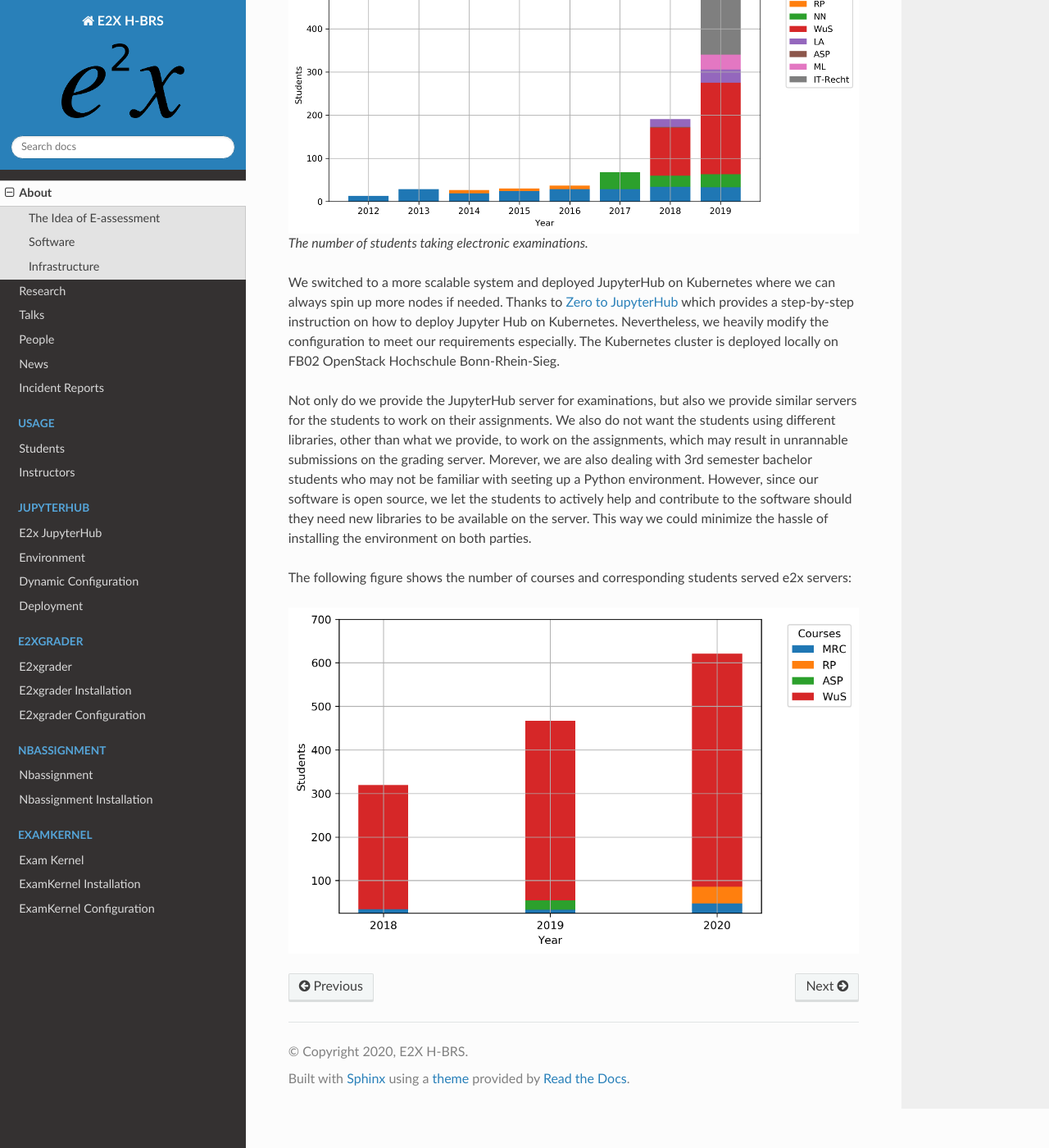
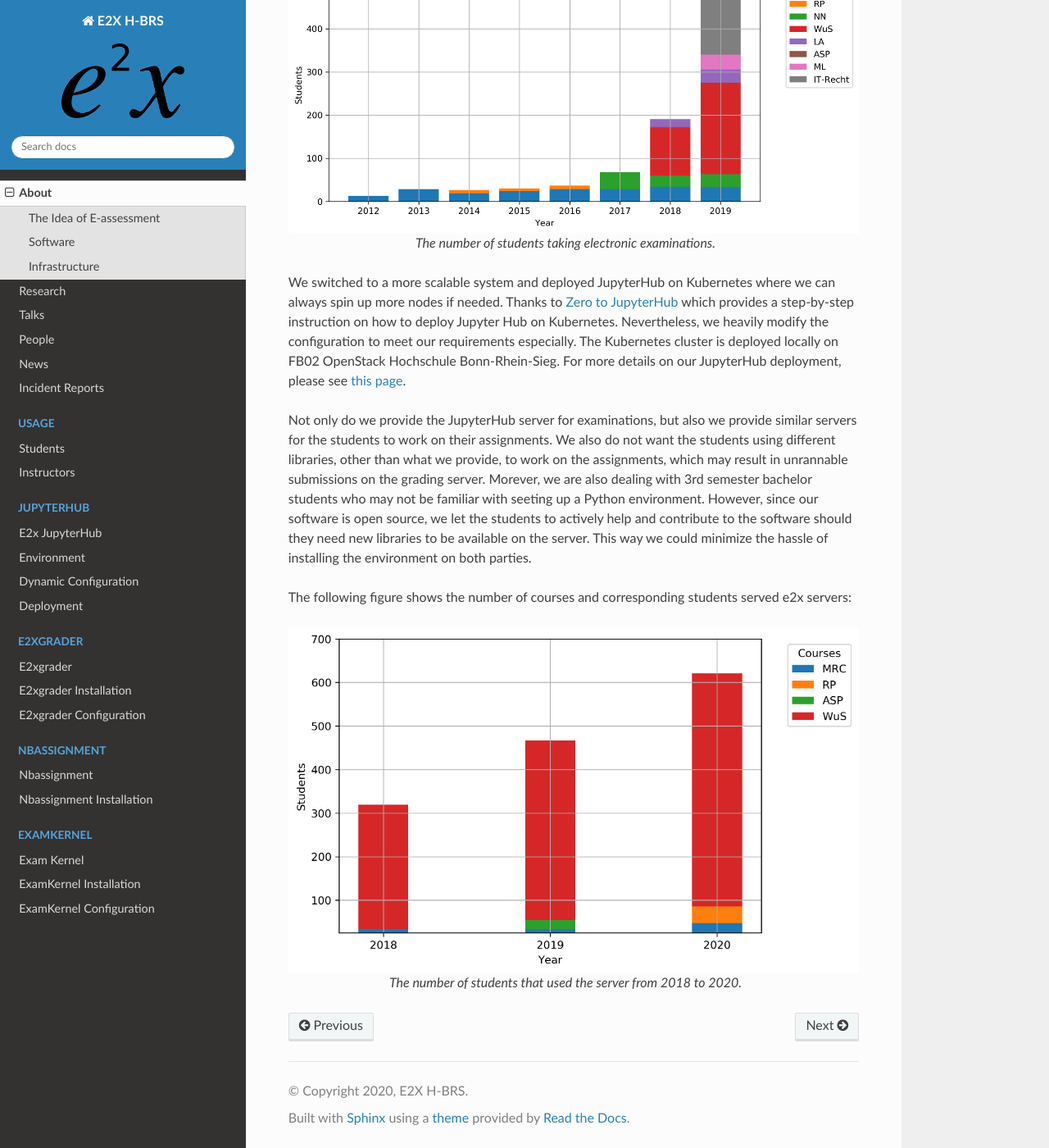
Before and after one commit to DigiKlausur/e2x-docs, a Sphinx documentation site: the page built from docs/source/about.rst, in a window 1280 px wide and 1400 px high, scrolled down 1839 px. Shown: the whole window at 82% size. Built offline with Sphinx 7.4.7 and the Read the Docs theme 2.0.0, drawn with Linux system fonts in a browser that asks for light colours; pages that are not in the unit, such as notebooks, are missing from menus.

```diff
--- a/docs/source/about.rst
+++ b/docs/source/about.rst
@@ -80,14 +80,16 @@
 using Jupyter Notebook.
 
 .. figure:: images/e2x-exam-users.png
+   :align: center
 
-  The number of students taking electronic examinations.
+   The number of students taking electronic examinations.
 
 We switched to a more scalable system and deployed JupyterHub on Kubernetes where we can always
 spin up more nodes if needed. Thanks to `Zero to JupyterHub <https://zero-to-jupyterhub.readthedocs.io/>`_
 which provides a step-by-step instruction on how to deploy Jupyter Hub on Kubernetes.
 Nevertheless, we heavily modify the configuration to meet our requirements especially.
 The Kubernetes cluster is deployed locally on FB02 OpenStack Hochschule Bonn-Rhein-Sieg.
+For more details on our JupyterHub deployment, please see :ref:`this page <e2x-jupyterhub>`.
 
 Not only do we provide the JupyterHub server for examinations, but also we provide similar servers for
 the students to work on their assignments. We also do not want the students using different libraries,
@@ -101,3 +103,6 @@
 The following figure shows the number of courses and corresponding students served e2x servers:
 
 .. figure:: images/e2x-assignment-users.png
+   :align: center
+
+   The number of students that used the server from 2018 to 2020.
```
